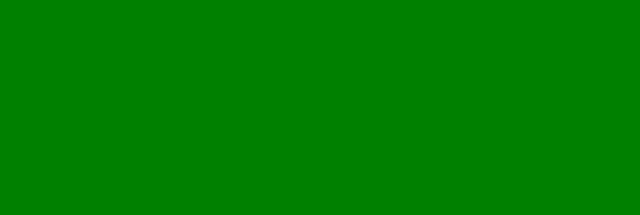
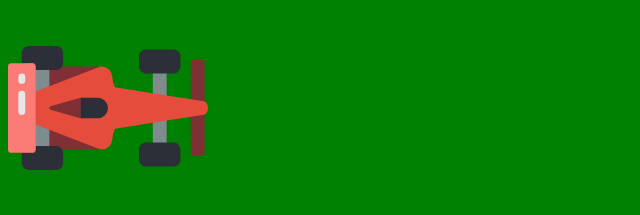
Before and after one commit to tangm28/driving-game, a website: page index.html in a window 1280 px wide. Shown: the whole page, without its empty margins (0-640 px from the left). Drawn offline with Linux system fonts and the light colour scheme.

Commit message:
Added car top webpage.

```diff
--- a/index.html
+++ b/index.html
@@ -9,7 +9,9 @@
 </head>
 <body>
   <div class="container">
-    <div></div>
+    <div id="car">
+      <img src="images/f1.svg" alt="A pic of F1 car." class="column-full">
+    </div>
   </div>
 </body>
 </html>
--- a/style.css
+++ b/style.css
@@ -1,3 +1,11 @@
 body {
   background-color: green;
 }
+
+#car {
+  max-width: 200px;
+}
+
+.column-full {
+  width: 100%;
+}
```
